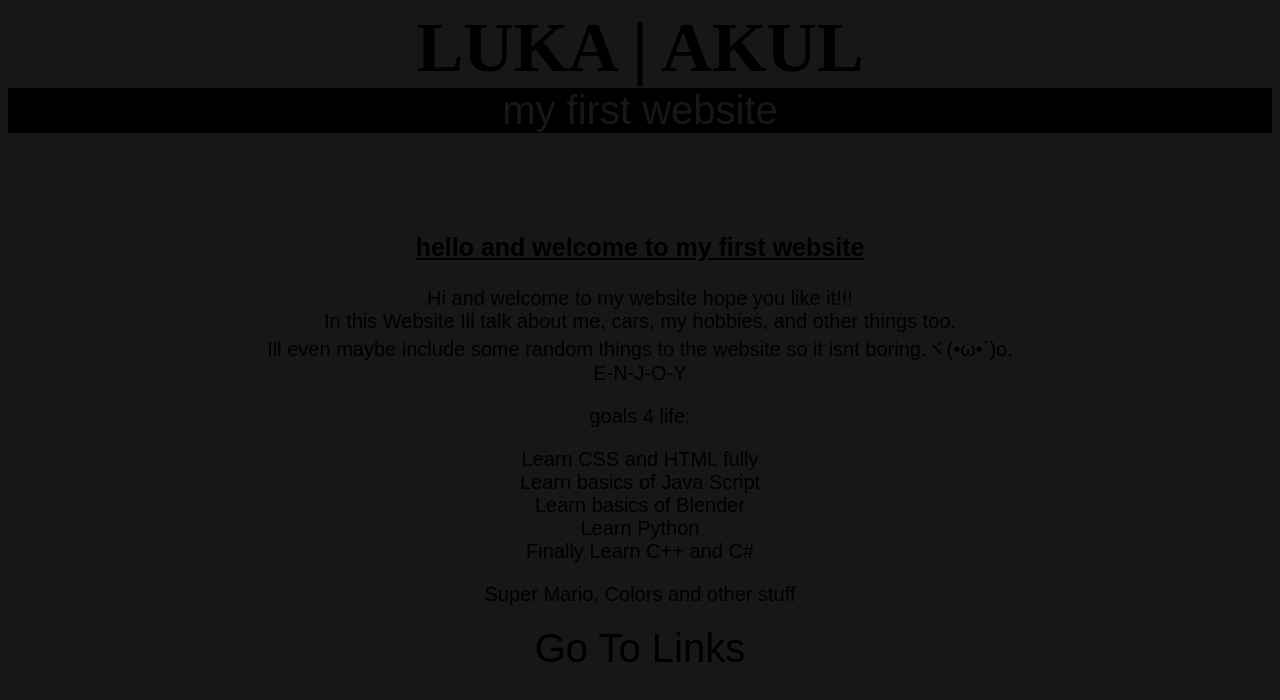
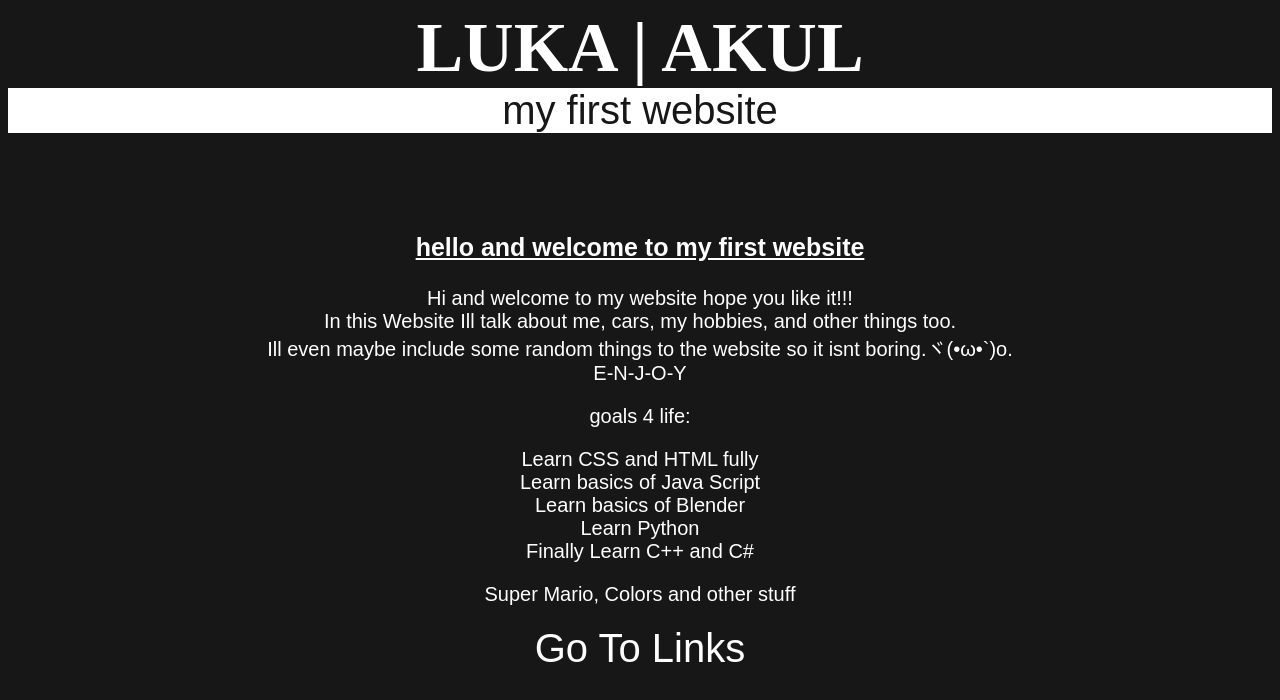
Before and after one commit to DeLuks2006/ABOUT.page, a plain HTML site: page index.html in a window 1280 px wide. Drawn offline with Linux system fonts and the light colour scheme.

Commit message:
Update stylesheet.css

```diff
--- a/stylesheet.css
+++ b/stylesheet.css
@@ -7,11 +7,11 @@ div {
   font-family: arial;
   font-size: 40px;
   margin:0px;
-  background-color: #000000;
+  background-color: #fff;
   text-align: center;
 }
 h2 {
-  color:#000000;
+  color:#fff;
   font-size: 70px;
   margin: 0px;
 }
@@ -19,25 +19,25 @@ body {
   background-color:#171717;
 }
 h3 {
-  color: #000000;
+  color: #fff;
   font-family: arial;
   font-size: 25px;
   text-align: center;
   text-decoration: underline;
 }
 p {
-  color: #000000;
+  color: #fff;
   font-family: arial;
   font-size: 20px;
   text-align: center;
 }
 .hello {
   text-align: center;
-  color: #000000;
+  color: #fff;
   font-size: 20px;
 }
 a {
-  color: #000000;
+  color: #fff;
   text-decoration: none;
   font-family: arial;
   text-align:center;
@@ -49,13 +49,14 @@ a {
   font-family: arial;
   font-weight: 300;
   margin:0px;
-  background-color: #000000;
+  background-color: #fff;
   text-align: center;
 }
 .TITEL {
   font-size: 70px;
   margin: 0px;
   font-weight: 700;
+  color: white;
 }
 .Link{
   position: relative; top: 20px;
```
